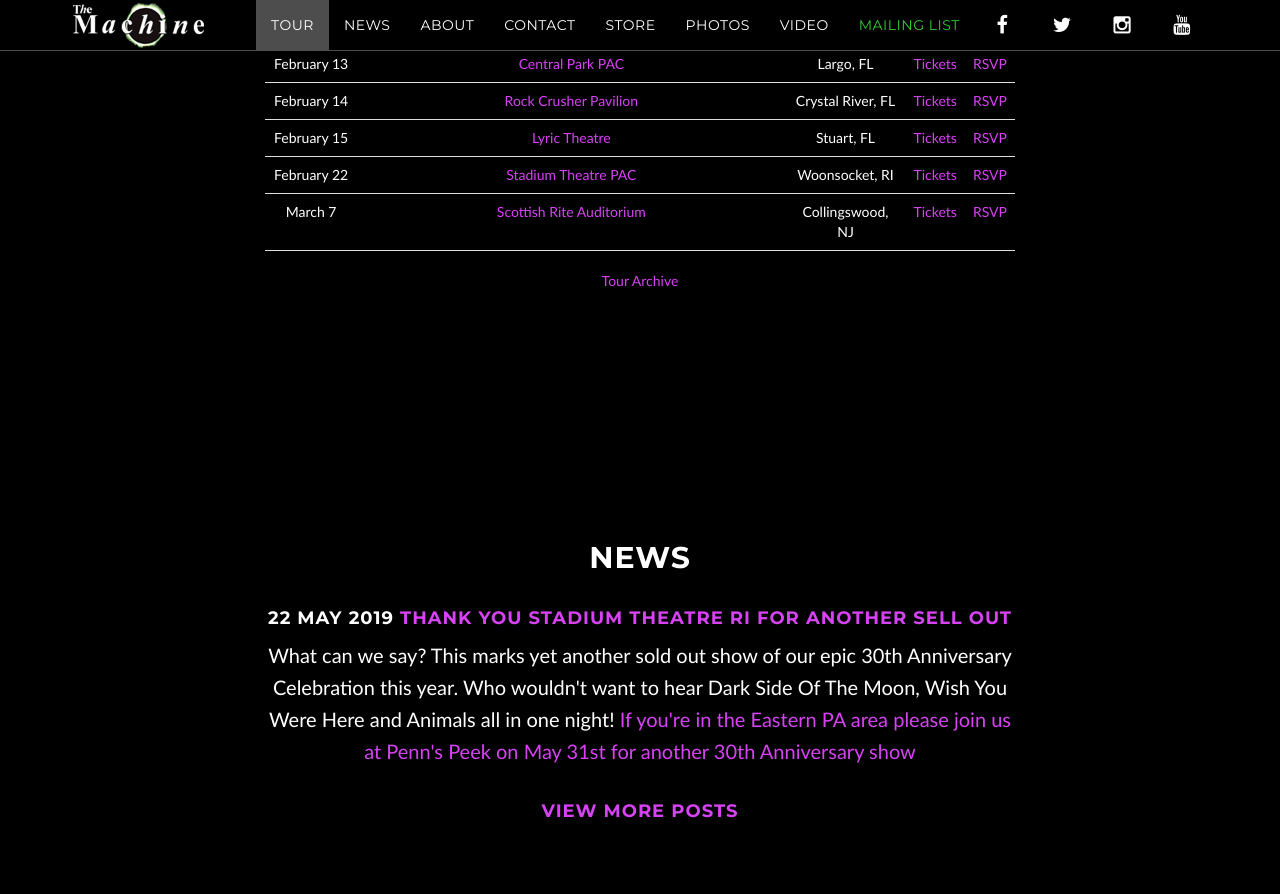
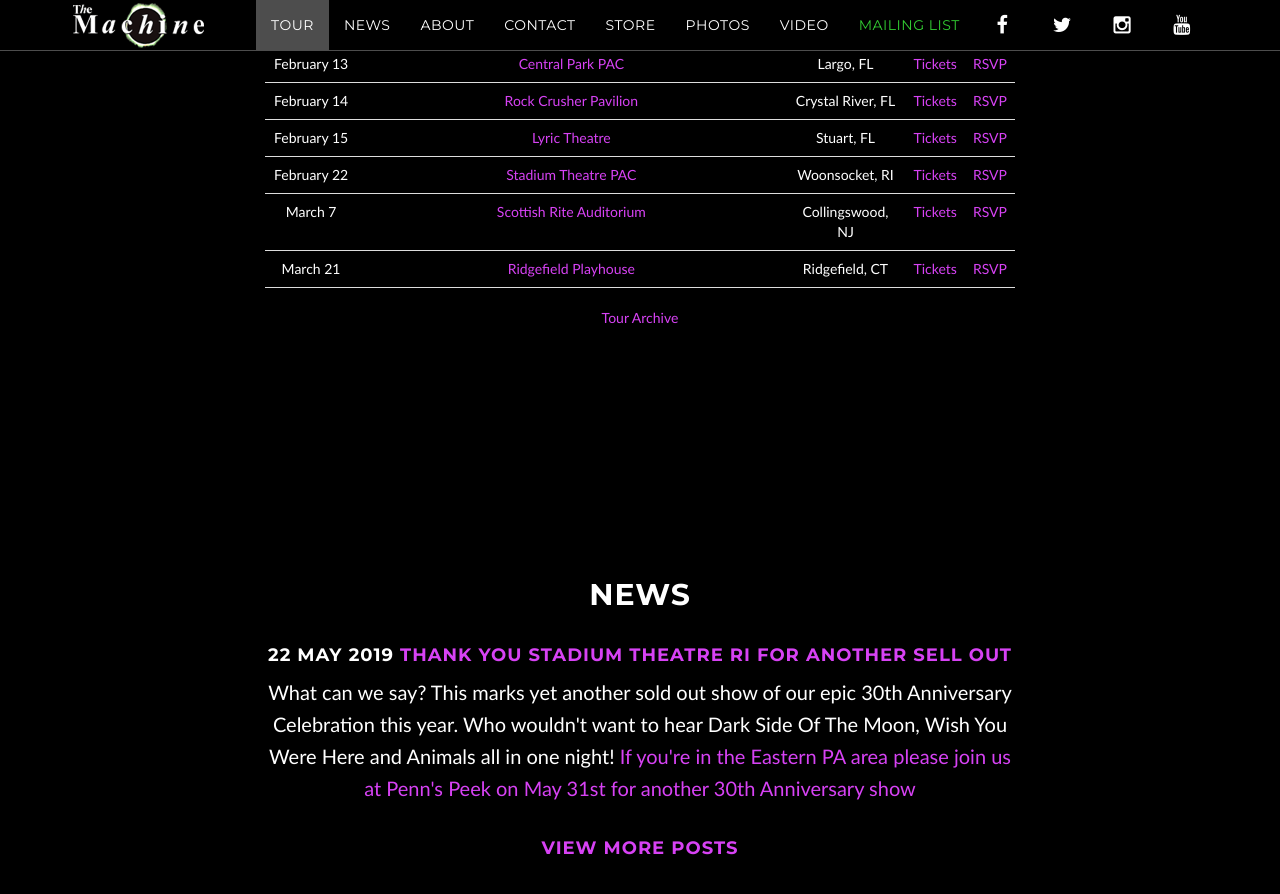
Before and after one commit to machineweb/machineweb.github.io, a Jekyll site: the page built from index.html, in a window 1280 px wide and 900 px high, scrolled down 2047 px. Shown: the top 894 px of the window. Built offline with Jekyll 4.4.1, drawn with Linux system fonts in a browser that asks for light colours; comment, search, counter and statistics services are not loaded.

Commit message:
New tour item

```diff
--- a/_data/tour.yml
+++ b/_data/tour.yml
@@ -4041,3 +4041,11 @@
     tickets-url: ""
     rsvp-url: ""
     order: "1583557200000"
+
+  - date: "March 21 2020"
+    venue: "Ridgefield Playhouse"
+    venue-url: ""
+    location: "Ridgefield, CT"
+    tickets-url: ""
+    rsvp-url: ""
+    order: "1584763200000"
```
